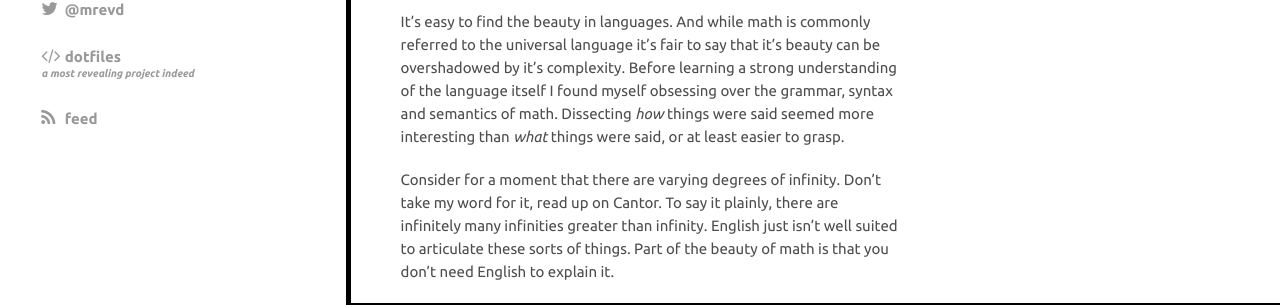
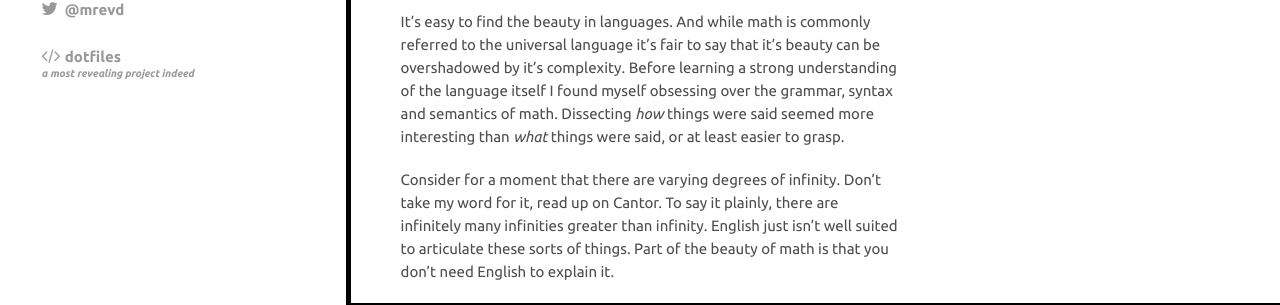
Before and after one commit to rattlion/rattlion.github.com, a Jekyll site: the page built from _posts/2013-02-07-recursion-is-divine.md, in a window 1280 px wide. Shown: the part 362-667 px from the top of the page. Built offline with Jekyll 4.4.1, drawn with Linux system fonts in a browser that asks for light colours; nearby versions of some CDN libraries; Markdown is read by kramdown in place of the engine named in the settings.

Commit message:
hide feed

```diff
--- a/_layouts/default.html
+++ b/_layouts/default.html
@@ -59,7 +59,7 @@
           <small><em>a most revealing project indeed</em></small>
         </a>
       </li>
-      <li class="link feed">
+      <li class="link feed hidden">
         <a href="http://feeds.feedburner.com/mrevd">
           <i class="icon-rss"></i>
           feed
@@ -68,7 +68,8 @@
     </ul>
     <aside id="employer">
       <a href="http://www.hugeinc.com/">
-        <span class="logo_square"><span class="logo_circle">&nbsp;</span></span>&nbsp;<span class="sanky">EMPLOYER</span>
+        <span class="logo_square">
+          <span class="logo_circle">&nbsp;</span></span>&nbsp;<span class="sanky">EMPLOYER</span>
       </a>
     </aside>
   </header>
```
